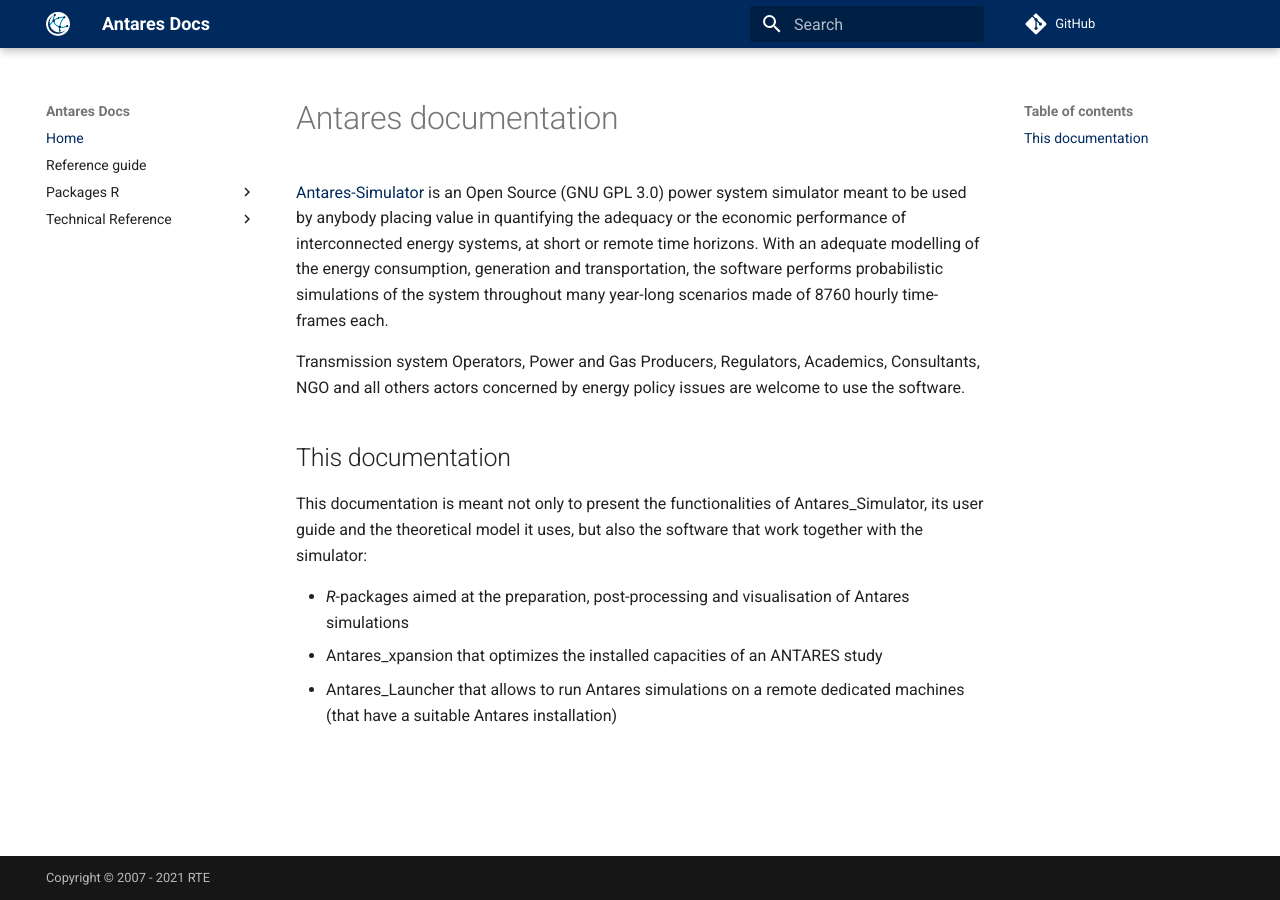
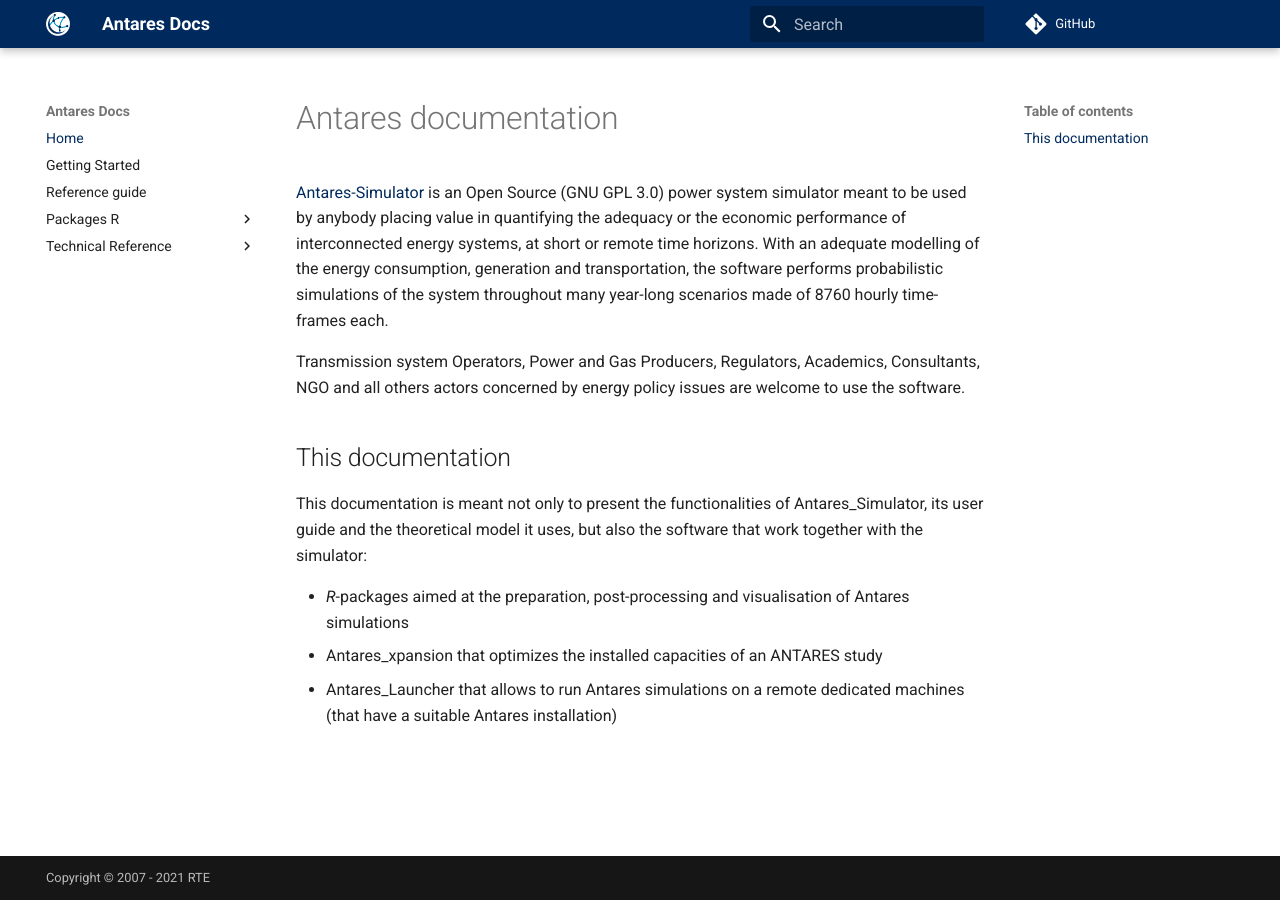
Before and after one commit to AntaresSimulatorTeam/antares-doc, an MkDocs documentation site: the page built from docs/index.md, in a window 1280 px wide. Built offline with MkDocs 1.6.1 and Material for MkDocs 9.7.7, drawn with Linux system fonts in a browser that asks for light colours; comment, search, counter and statistics services are not loaded.

Commit message:
Update mkdocs.yml

```diff
--- a/mkdocs.yml
+++ b/mkdocs.yml
@@ -20,6 +20,7 @@
 
 nav:
   - Home: index.md
+  - 'Getting Started': '2-getting-started/getting-started.md'
   - 'Reference guide': '3-reference-guide/1-reference-guide.md'
   - 'Packages R':
     - 'Overview': '5-r-packages/overview.md'
```
